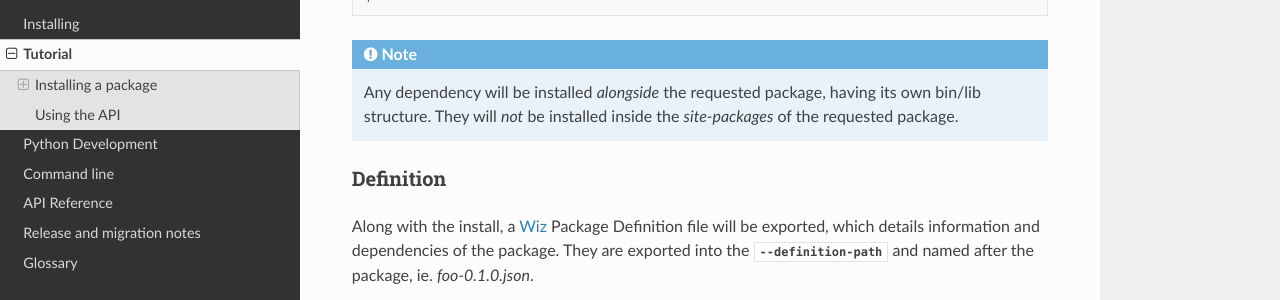
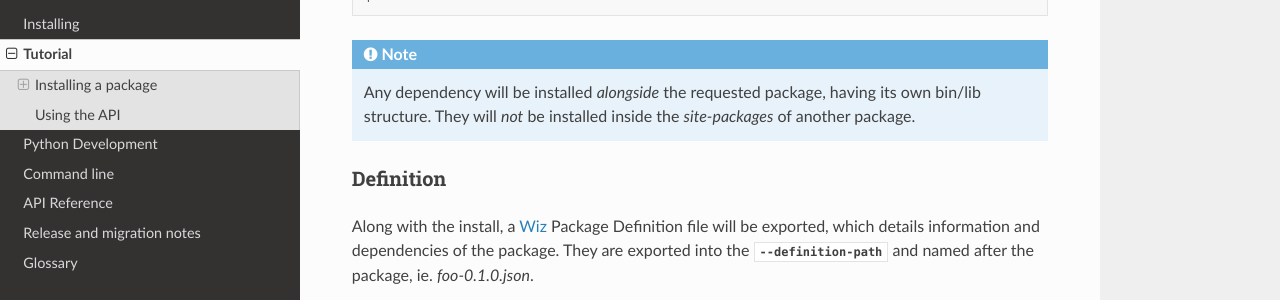
Before and after one commit to themill/qip, a Sphinx documentation site: the page built from doc/tutorial.rst, in a window 1280 px wide and 900 px high, scrolled down 740 px. Shown: the part 151-451 px from the top of the window. Built offline with Sphinx 7.4.7 and the Read the Docs theme 2.0.0, drawn with Linux system fonts in a browser that asks for light colours.

Commit message:
Fix phrasing.

```diff
--- a/doc/tutorial.rst
+++ b/doc/tutorial.rst
@@ -50,7 +50,7 @@ package directory and finally into a version subdirectory. For example:
 
     Any dependency will be installed *alongside* the requested package, having
     its own bin/lib structure. They will *not* be installed inside the
-    `site-packages` of the requested package.
+    `site-packages` of another package.
 
 Definition
 ----------
```
